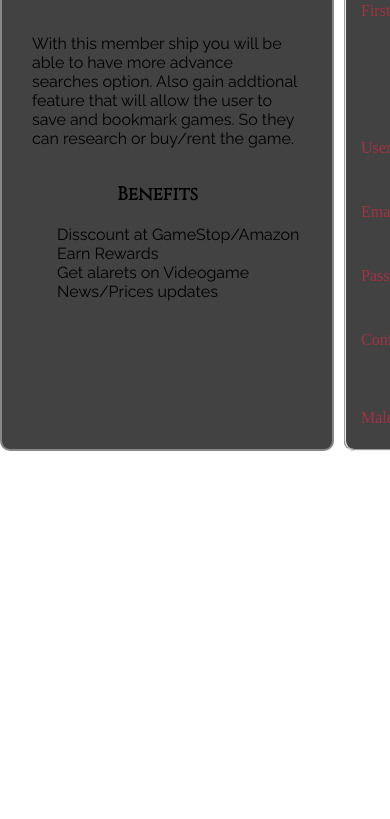
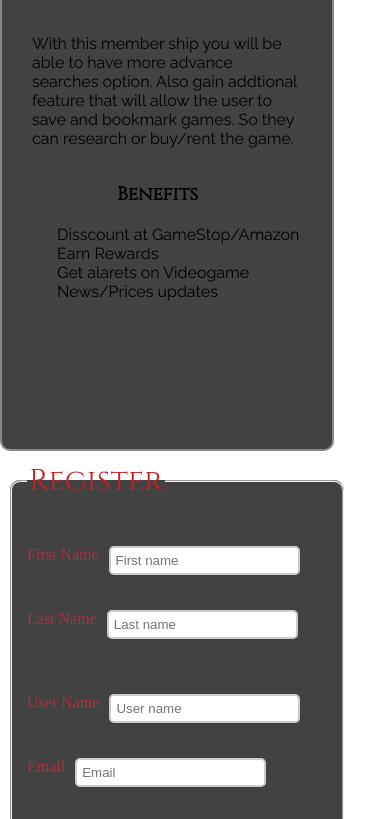
Before and after one commit to Jon1367/Web-Standards-Project-, a plain HTML site: page Ortiz_Jonathan_protype_part5/form.html in a window 390 px wide. Shown: the part 153-972 px from the top of the page. Before the commit the page ends 844 px from the top, so only its background shows below. Drawn offline with nearby package versions, Linux system fonts and the light colour scheme.

Commit message:
final touches

```diff
--- a/Ortiz_Jonathan_protype_part5/css/style.css
+++ b/Ortiz_Jonathan_protype_part5/css/style.css
@@ -456,4 +456,33 @@ select{
 	clear:both;
 	margin-top:80px;
 }
+/*==== form page ====*/
+
+#register{
+
+	clear:both;
 }
+label{
+
+	clear:both;
+}
+input[class="right"]{
+
+
+	float:left;
+	margin-top:25px;
+	margin-left:10px;
+}
+#register{
+
+
+	width:300px;
+	height:500px;
+	background-color:#424242;
+	margin: 0 auto;
+	margin-left:10px;
+	border-radius:10px;
+	padding:15px;
+	float:left;
+}
+}
```
